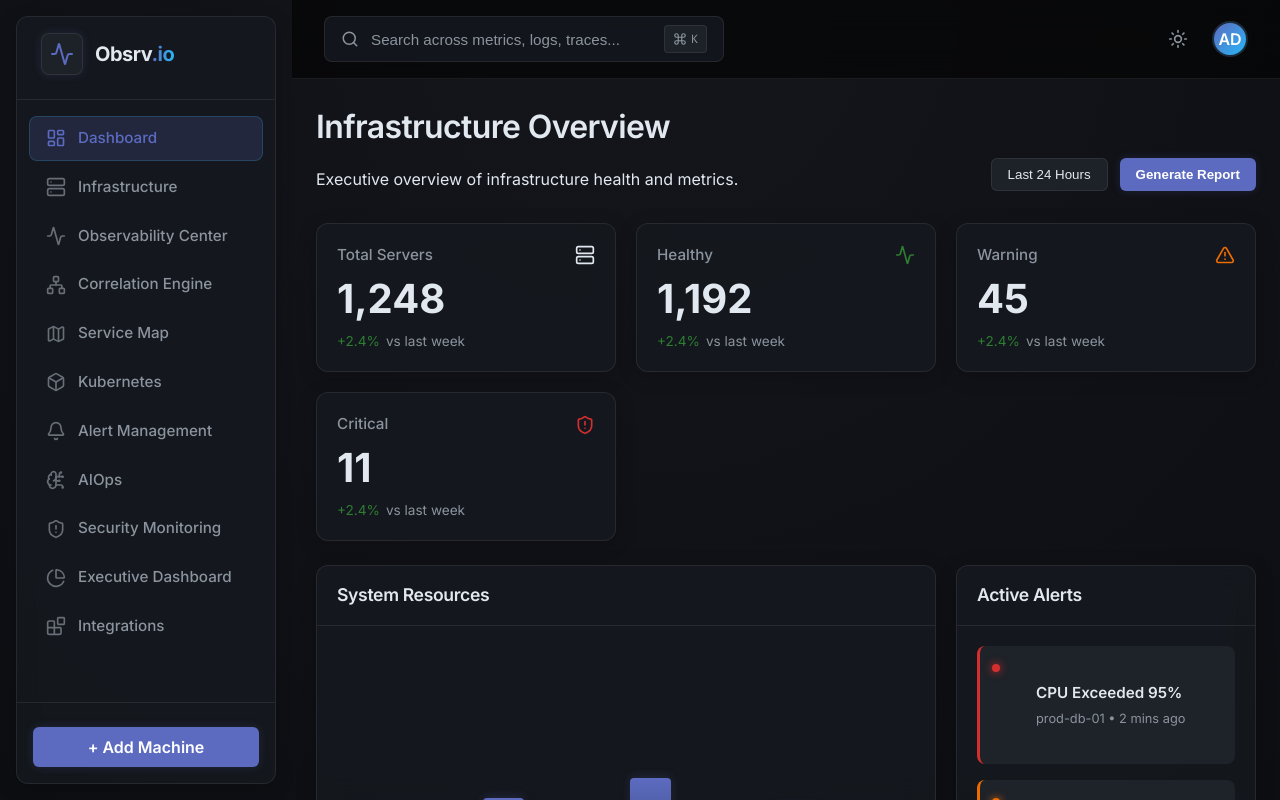
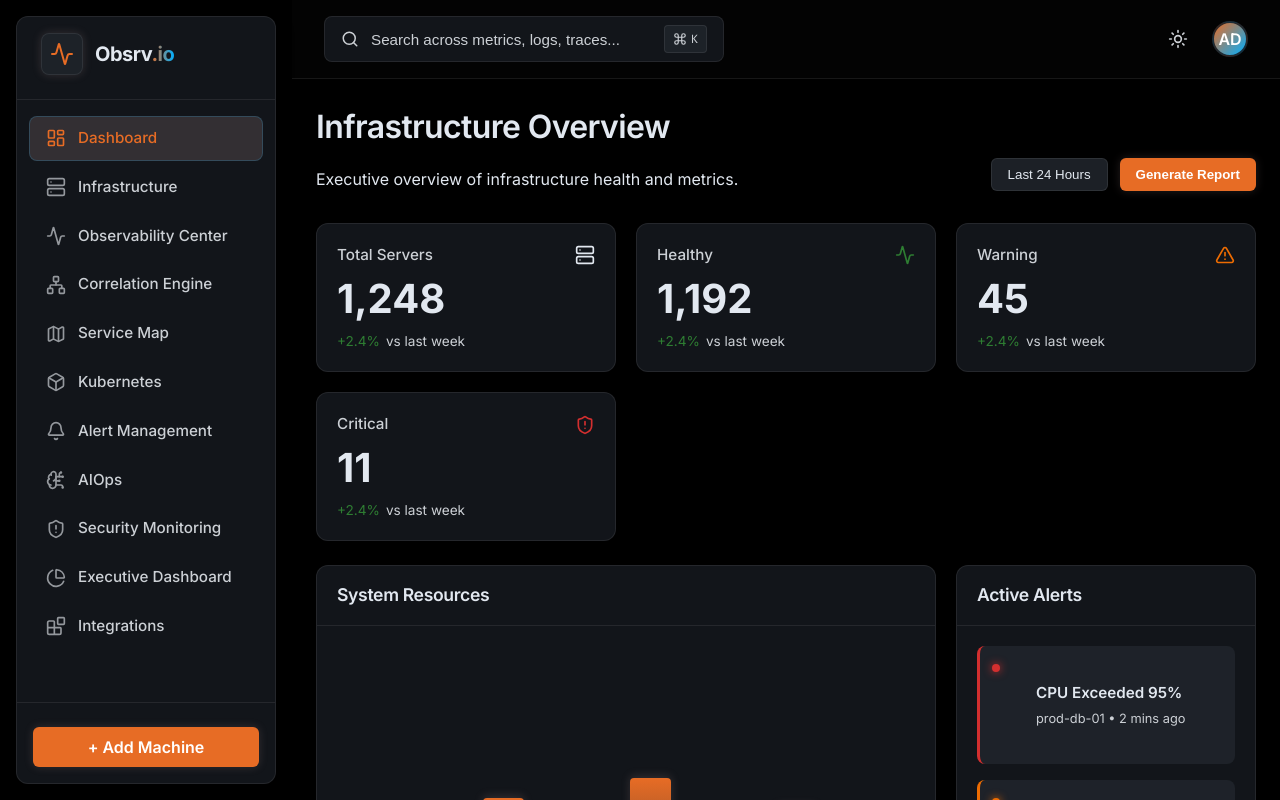
Before and after one commit to JSourabh/observability-stack, a React app in the folder frontend/: page / in a window 1280 px wide. Built offline with nearby package versions, Linux system fonts and the light colour scheme; the HTML template or start-up script is replaced by a standard one.

Commit message:
updating frontend UI #13

```diff
--- a/frontend/src/index.css
+++ b/frontend/src/index.css
@@ -1,31 +1,31 @@
 @import url('https://fonts.googleapis.com/css2?family=Inter:wght@300;400;500;600;700&family=Fira+Code:wght@400;500&display=swap');
 
 :root {
-  /* Professional Observability Dark Theme (Grafana/Datadog inspired) */
-  --bg-color: #0d0e12; /* Deepest Charcoal / Near Black */
-  --bg-gradient: radial-gradient(circle at top, #14161c, #0d0e12);
+  /* Professional Observability Dark Theme (User Selected) */
+  --bg-color: #0d0e12;
+  --bg-gradient: radial-gradient(circle at top, #000000, #000000);
 
-  --surface-1: rgba(22, 25, 31, 0.85); /* Solid Dark Gray Surface */
-  --surface-2: rgba(32, 36, 43, 0.9);
-  --surface-hover: rgba(45, 50, 60, 0.95);
+  --surface-1: #16191fd9;
+  --surface-2: #20242be6;
+  --surface-hover: #2d323cf2;
 
-  --border-color: rgba(255, 255, 255, 0.08);
-  --border-highlight: rgba(255, 255, 255, 0.15);
+  --border-color: #ffffff14;
+  --border-highlight: #ffc4c426;
 
-  --text-main: #e2e8f0; /* Crisp Off-White */
-  --text-muted: #8b949e; /* Subdued Gray for labels */
-  --text-inverted: #ffffff;
+  --text-main: #e2e8f0;
+  --text-muted: #ccd0d5;
+  --text-inverted: #fff;
 
   /* Observability Accents */
-  --accent-primary: #5c6bc0; /* Professional Indigo/Purple */
-  --accent-secondary: #29b6f6; /* Clean Blue */
-  --accent-glow: rgba(92, 107, 192, 0.2);
+  --accent-primary: #e76c25;
+  --accent-secondary: #00afff;
+  --accent-glow: #cda8a82e;
 
   /* Distinct Metric & Status Colors */
-  --status-healthy: #2e7d32; /* Solid Green */
-  --status-warning: #ed6c02; /* Solid Orange */
-  --status-critical: #d32f2f; /* Solid Red */
-  --status-info: #0288d1; /* Info Blue */
+  --status-healthy: #2e7d32;
+  --status-warning: #ed6c02;
+  --status-critical: #d32f2f;
+  --status-info: #1495db;
 
   /* Fonts */
   --font-sans: 'Inter', system-ui, -apple-system, sans-serif;
```
